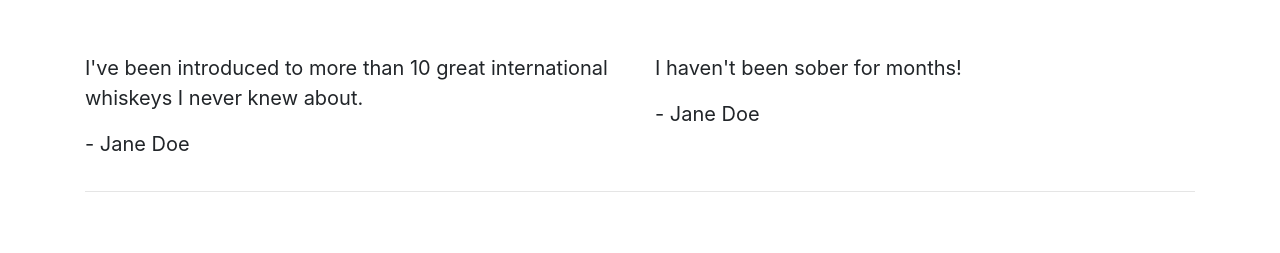
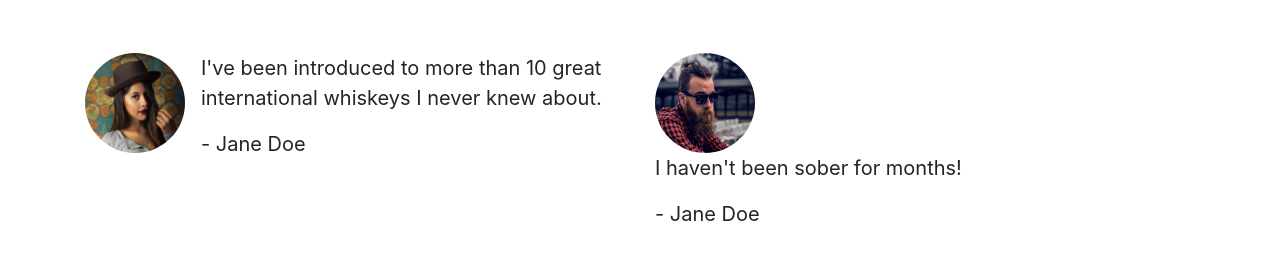
Before and after one commit to mirjanacale/bootstraptes, a plain HTML site: page index.html in a window 1280 px wide. Shown: the part 544-797 px from the top of the page. Drawn offline with nearby package versions, Linux system fonts and the light colour scheme.

Commit message:
Add images

```diff
--- a/index.html
+++ b/index.html
@@ -50,16 +50,31 @@
      </div>
      <div class="row">
         <div class="col-12 col-md-6">
+            <div class="media">
+                <div class="d-none d-sm-block">
+                <img src="images/girl-image.png" class="rounded-circle mr-3" height= 100 width=100>
+                </div>
+                <div class="media-body">
+
             <blockquote class="blockquote">
                 <p>I've been introduced to more than 10 great international whiskeys I never knew about.</p>
                 <p>- Jane Doe</p>
             </blockquote>
         </div>
+        </div>
+        </div>
         <div class="col-12 col-md-6">
+            <div class="media">
+                <div class="d-none d-sm-block">
+                <img src="images/guy-image.png" class="rounded-circle mr-3" height= 100 width=100>
+                <div class="media-body">
+
             <blockquote class="blockquote">
                 <p>I haven't been sober for months!</p>
                 <p>- Jane Doe</p>
             </blockquote>
+        </div>
+        </div>
         </div>
         </div>
         </section>
```
Also changed, not shown: images/girl-image.png (added), images/guy-image.png (added).
